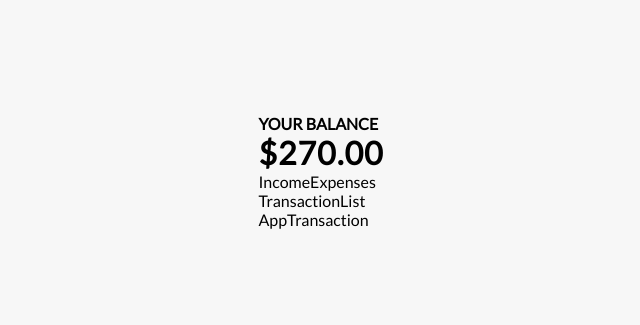
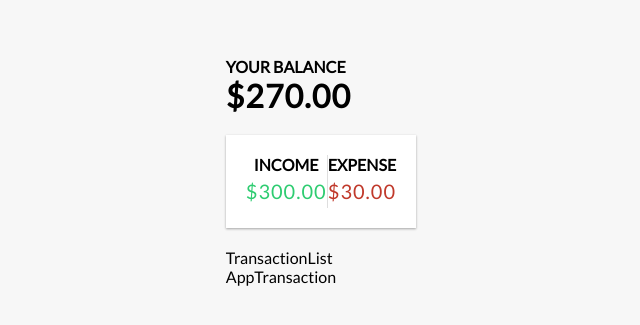
Before and after one commit to bennychen2004181026/react-practice-1, a React (Create React App) app: page / in a window 1280 px wide. Shown: the part 229-554 px from the top of the page, without its empty margins (319-959 px from the left). Built offline with nearby package versions, Linux system fonts and the light colour scheme.

Commit message:
Define IncomeExpenses component

```diff
--- a/src/components/Balance.js
+++ b/src/components/Balance.js
@@ -7,7 +7,7 @@ export const Balance = () => {
     useEffect(() => {
         const totalAmount = transactions.map(transaction => transaction.amount).reduce((acc, curr) => acc + curr, 0).toFixed(2)
         setBalance(totalAmount)
-    }, [])
+    }, [transactions])
     return (
         <>
             <h4>Your Balance</h4>
--- a/src/components/IncomeExpenses.js
+++ b/src/components/IncomeExpenses.js
@@ -1,3 +1,35 @@
+import { useContext, useEffect, useState } from "react"
+import { GlobalContext } from "../context/GlobalState"
+
 export const IncomeExpenses = () => {
-    return <div>IncomeExpenses</div>
+    const { transactions } = useContext(GlobalContext)
+    const [money, setMoney] = useState({
+        income: 0,
+        expense: 0
+    })
+    useEffect(() => {
+        const amounts = transactions.map((transaction) => transaction.amount)
+
+        const income = amounts.filter((amount) => amount > 0).reduce((acc, amount) => acc + amount, 0).toFixed(2)
+
+        const expense = (amounts.filter((amount) => amount < 0).reduce((acc, amount) => acc + amount, 0) * -1).toFixed(2)
+
+        setMoney({
+            income,
+            expense
+        })
+    }, [transactions])
+
+    return (
+        <div className="inc-exp-container">
+            <div>
+                <h4>Income</h4>
+                <p id='money-plus' className="money plus">${money.income}</p>
+            </div>
+            <div>
+                <h4>Expense</h4>
+                <p id='money-minus' className="money minus">${money.expense}</p>
+            </div>
+        </div>
+    )
 }
```
